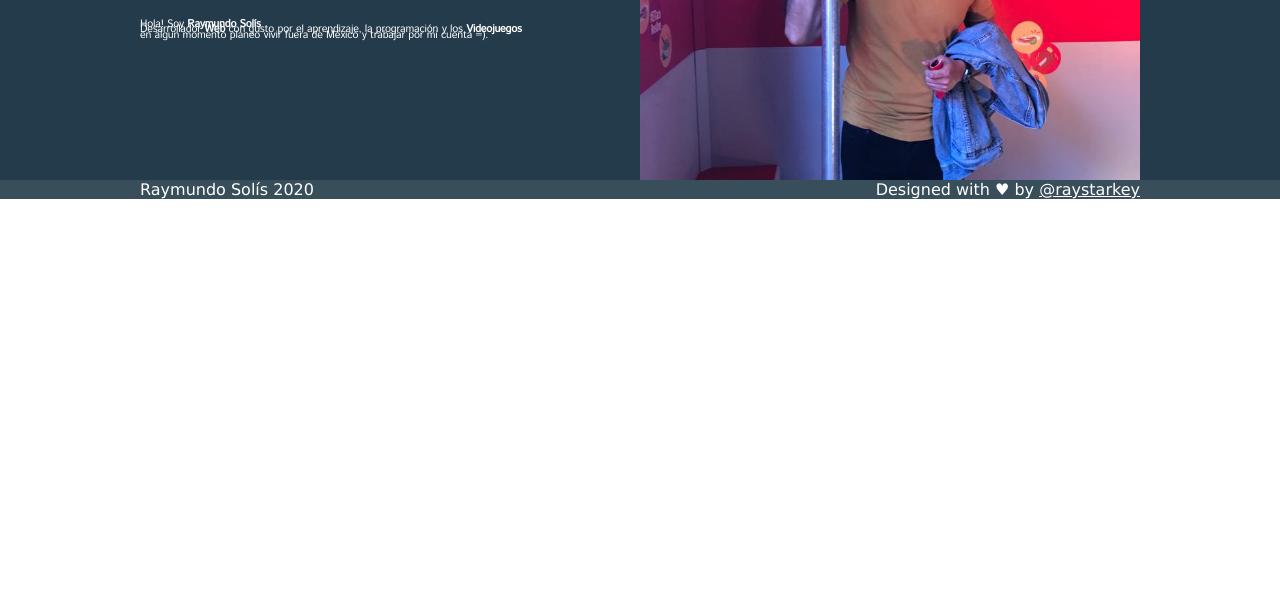
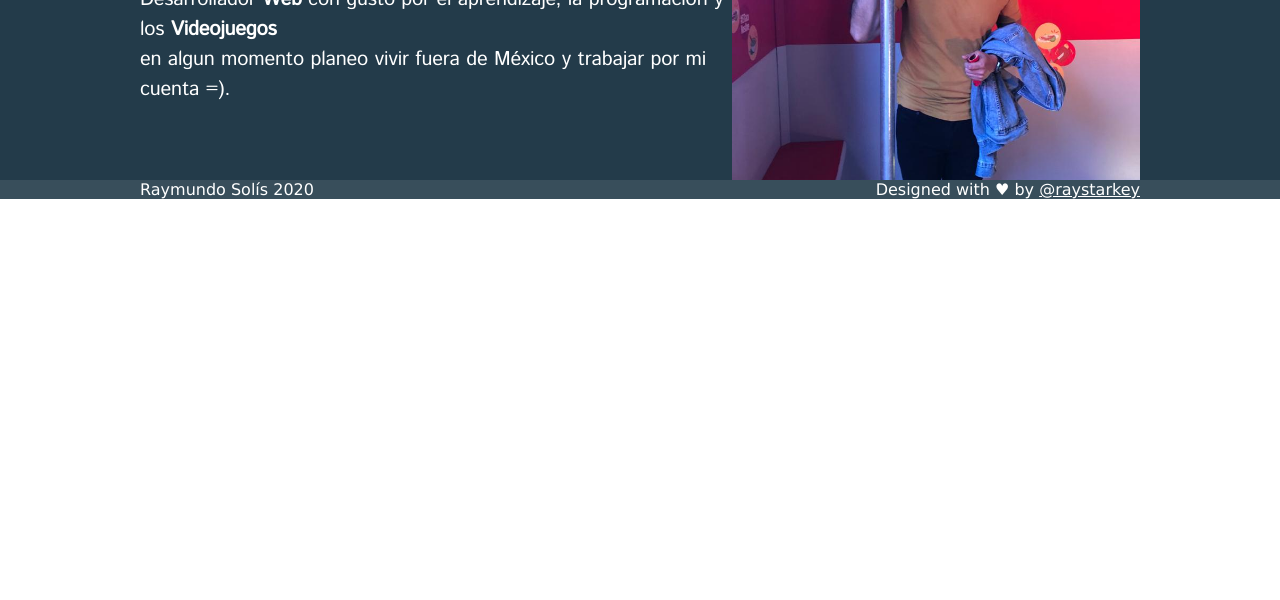
Before and after one commit to raytho/portafolio-ray, a plain HTML site: page index.html in a window 1280 px wide. Shown: the part 200-800 px from the top of the page. Drawn offline with Linux system fonts and the light colour scheme.

Commit message:
Update estilos.css

```diff
--- a/css/estilos.css
+++ b/css/estilos.css
@@ -74,7 +74,7 @@ h6
 }
 
 h1 {
-    font-size: 40px; /*Tamaño de la fuente*/
+    font-size: 20px; /*Tamaño de la fuente*/
     line-height: 1.5em; /*Espaciado entre lineas*/
     letter-spacing: -.2px; /*Espaciado entre letras*/
     text-transform: none; /*Forma de letras: Mayusculas, minusculas, etc*/
@@ -101,7 +101,8 @@ h2 {
     margin-bottom: 40px;
 }
 h6 {
-    line-height: 0.5em; /*Espaciado entre lineas*/
+    font-size: 20px; /*Tamaño de la fuente*/
+    line-height: 1.5em; /*Espaciado entre lineas*/
     letter-spacing: -.2px; /*Espaciado entre letras*/
     text-transform: none; /*Forma de letras: Mayusculas, minusculas, etc*/
     text-decoration: dashed; /*tipos de subrayado*/
```
